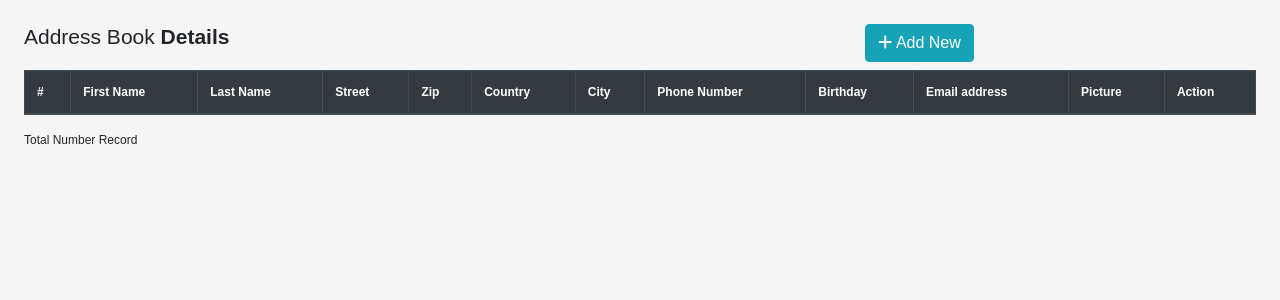
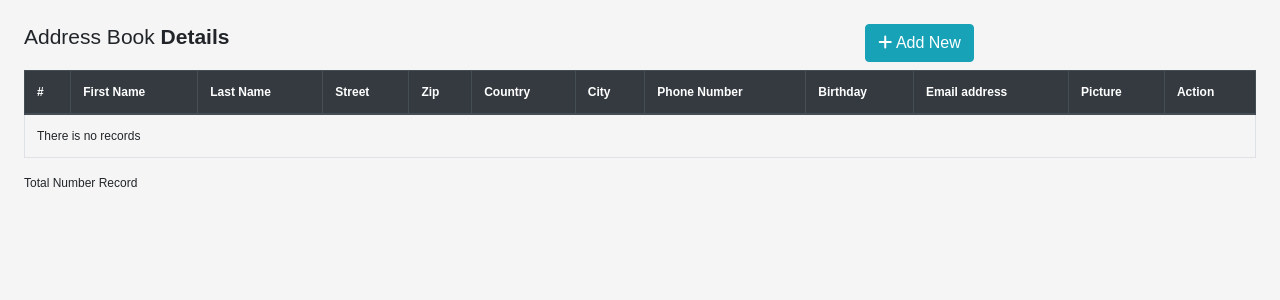
Before and after one commit to hodaa/symfony-address-book, a Symfony app: template app/Resources/views/addressBook/index.html.twig in a window 1280 px wide. Shown: the top 300 px of the page. Run offline with Twig, Linux system fonts and the light colour scheme; the template is opened without the code that fills it, so the values that code supplies are empty; some libraries are stand-ins or nearby versions.

Commit message:
add no data lable

```diff
--- a/app/Resources/views/addressBook/index.html.twig
+++ b/app/Resources/views/addressBook/index.html.twig
@@ -43,6 +43,11 @@
                     </tr>
                     </thead>
                     <tbody>
+                    {%  if addresses is empty %}
+                    <tr>
+                        <td  class="sf-toolbar " colspan="12">There is no records</td>
+                    </tr>
+                    {% endif %}
                     {% for item in addresses %}
 
                         <tr>
```
